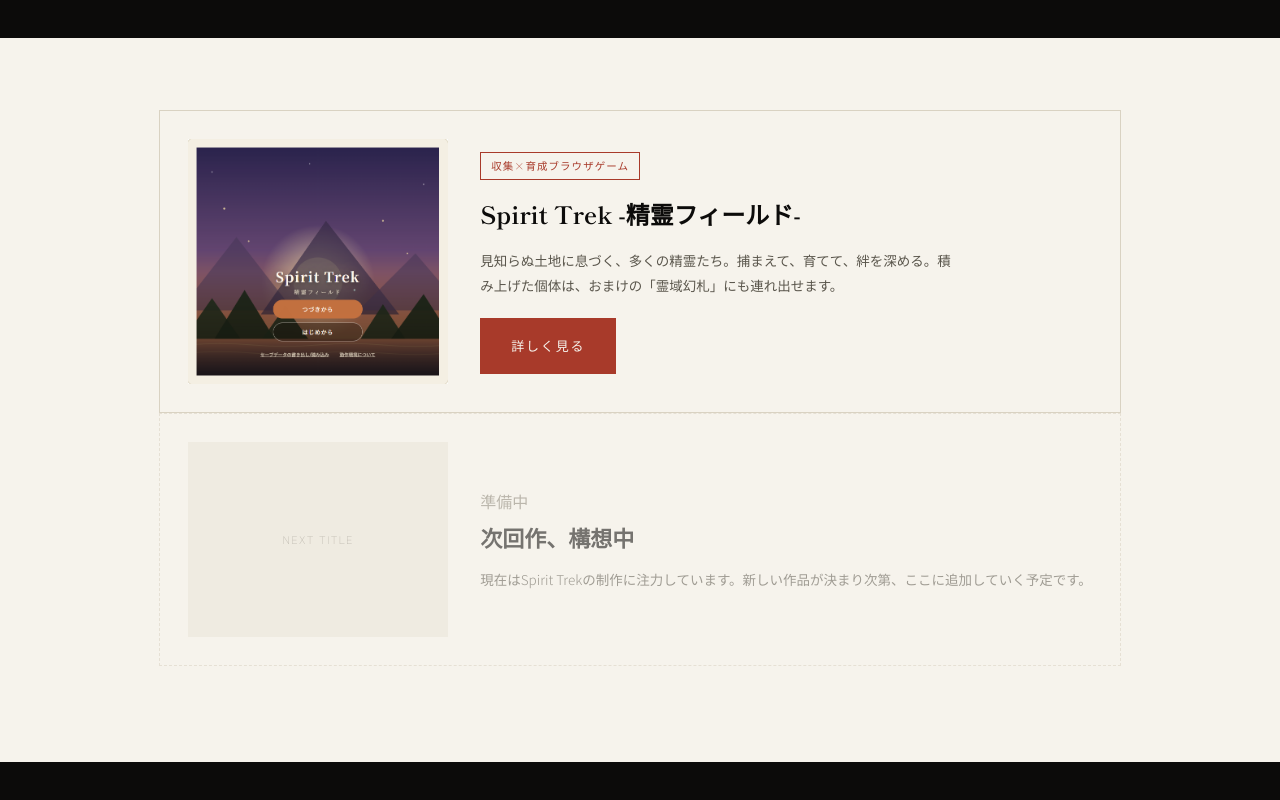
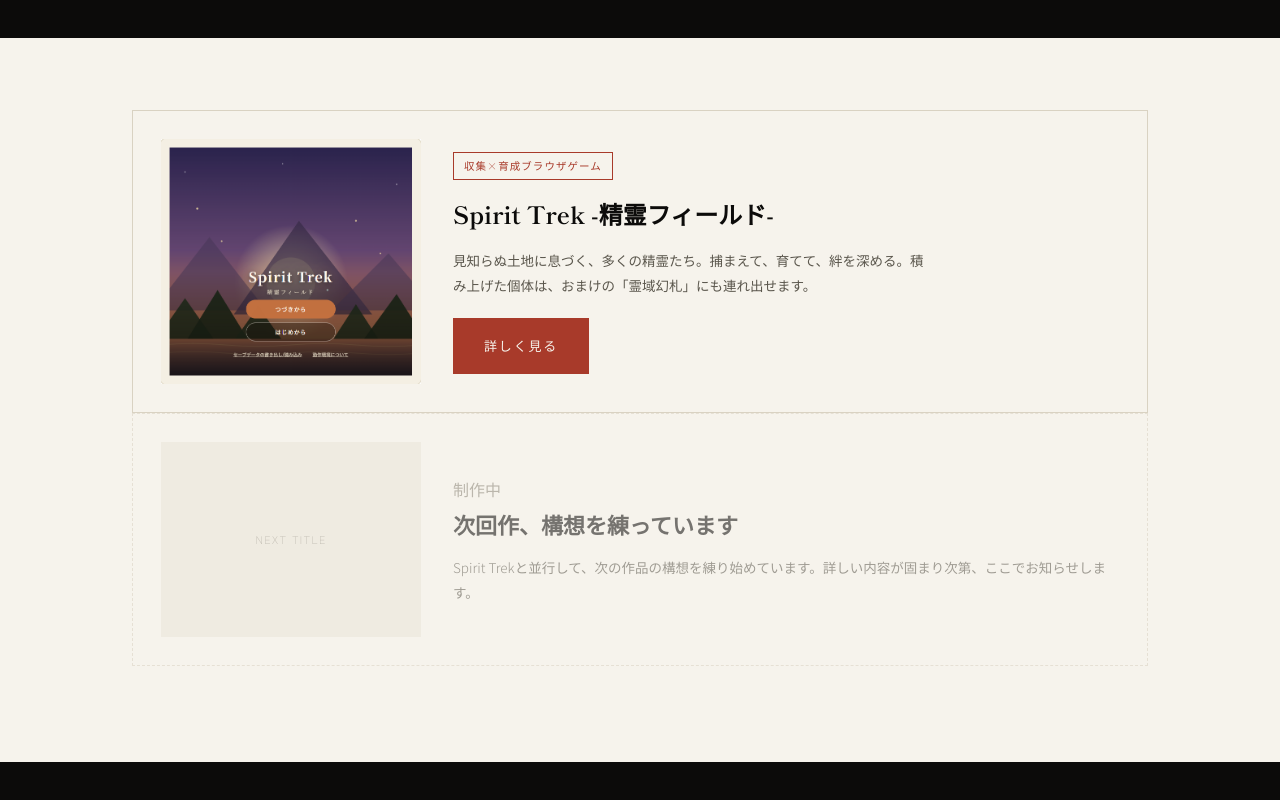
Before and after one commit to Tellate-Arcadia/tellate-arcadia.github.io, a plain HTML site: page games.html in a window 1280 px wide. Shown: the part 376-1176 px from the top of the page. Drawn offline with Linux system fonts and the light colour scheme.

Commit message:
Add files via upload

```diff
--- a/games.html
+++ b/games.html
@@ -58,9 +58,9 @@
     <div class="game-card-soon">
       <div class="thumb">NEXT TITLE</div>
       <div>
-        <span class="tag" style="border-color:var(--mist); color:var(--mist);">準備中</span>
-        <h2 style="font-family:var(--serif); font-size:22px; margin-bottom:10px;">次回作、構想中</h2>
-        <p style="font-size:13.5px; color:var(--mist-dark); margin:0;">現在はSpirit Trekの制作に注力しています。新しい作品が決まり次第、ここに追加していく予定です。</p>
+        <span class="tag" style="border-color:var(--mist); color:var(--mist);">制作中</span>
+        <h2 style="font-family:var(--serif); font-size:22px; margin-bottom:10px;">次回作、構想を練っています</h2>
+        <p style="font-size:13.5px; color:var(--mist-dark); margin:0;">Spirit Trekと並行して、次の作品の構想を練り始めています。詳しい内容が固まり次第、ここでお知らせします。</p>
       </div>
     </div>
 
```
